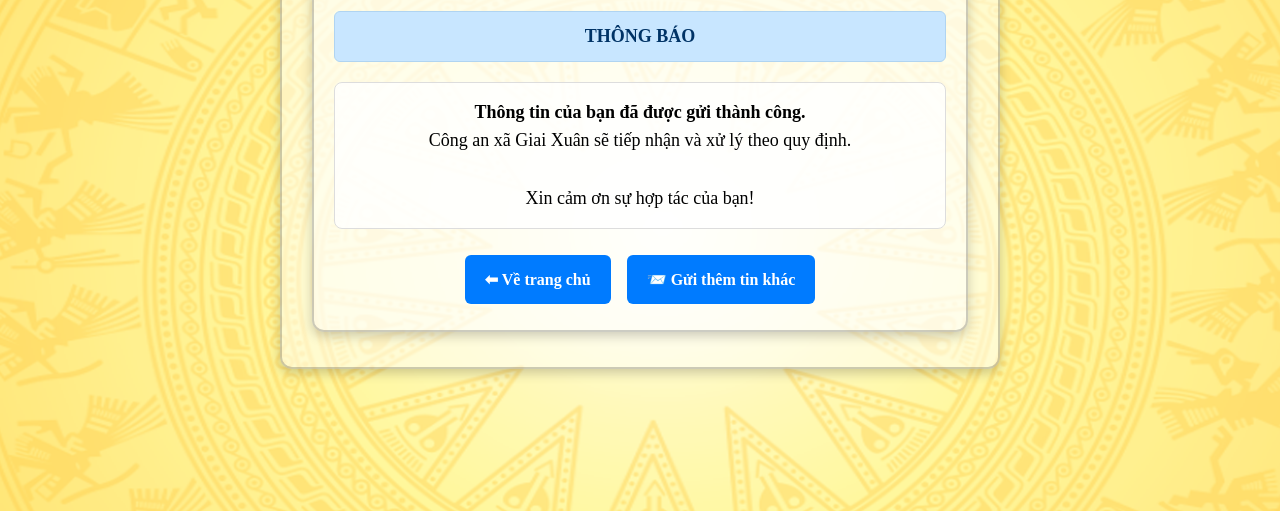
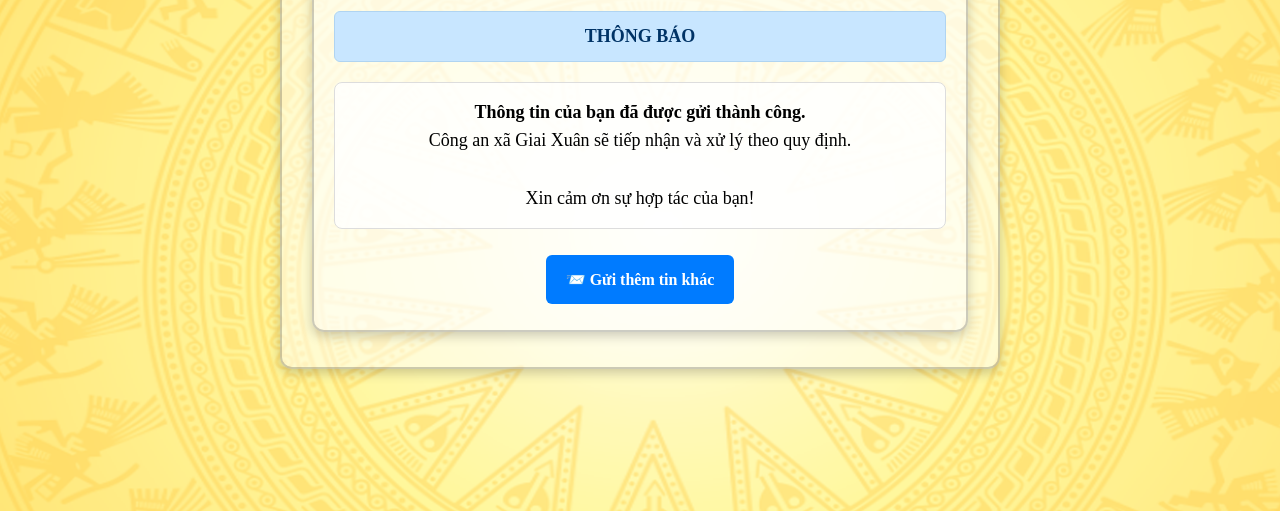
Before and after one commit to conganxagiaixuan/tthc, a plain HTML site: page success.html in a window 1280 px wide. Shown: the part 289-800 px from the top of the page. Drawn offline with Linux system fonts and the light colour scheme.

Commit message:
Update success.html

```diff
--- a/success.html
+++ b/success.html
@@ -116,7 +116,6 @@
   </div>
 
   <div class="btn-box">
-    <a href="index.html" class="btn">⬅ Về trang chủ</a>
     <a id="btnAgain" href="to-giac-toi-pham.html" class="btn">📨 Gửi thêm tin khác</a>
   </div>
 
```
